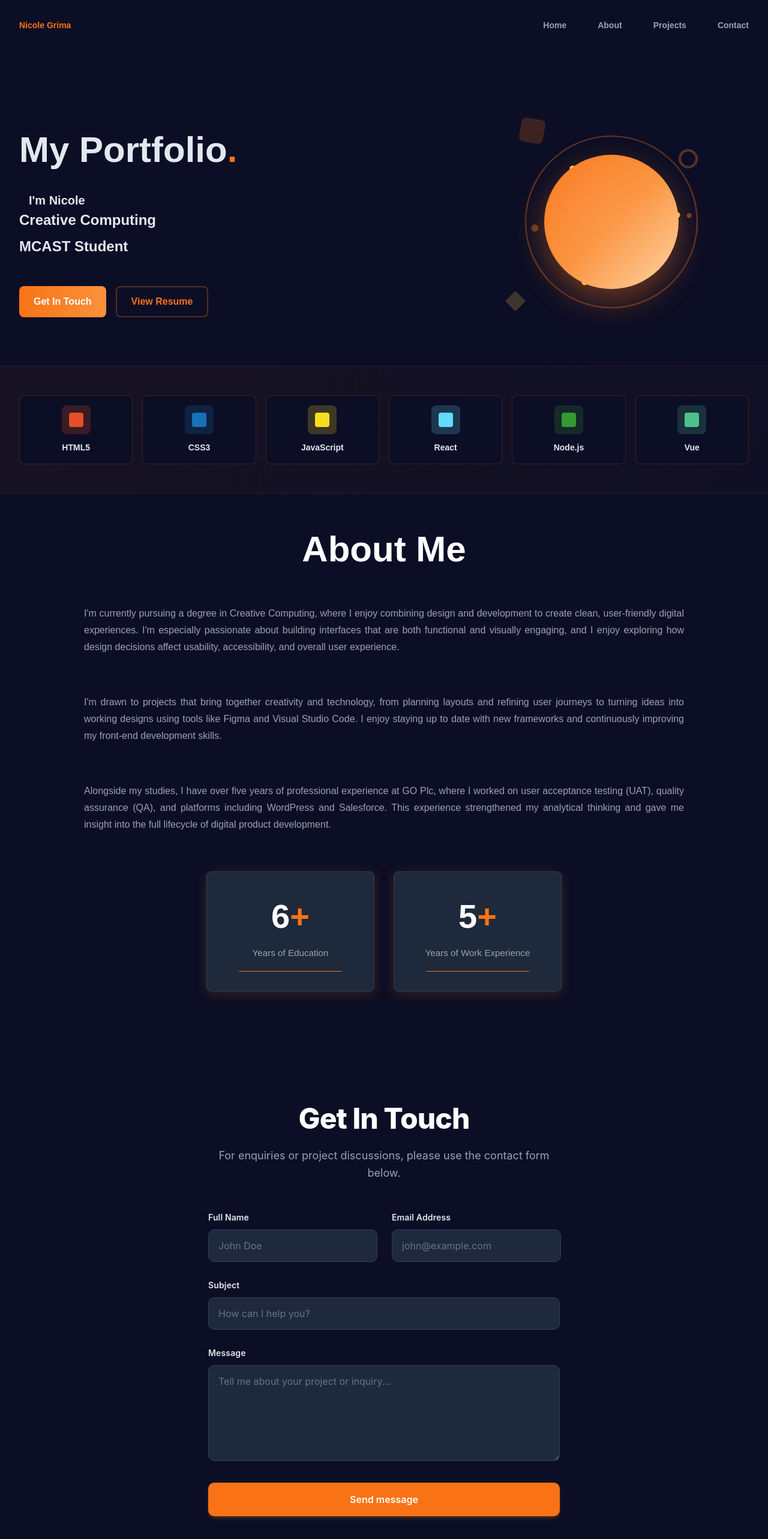
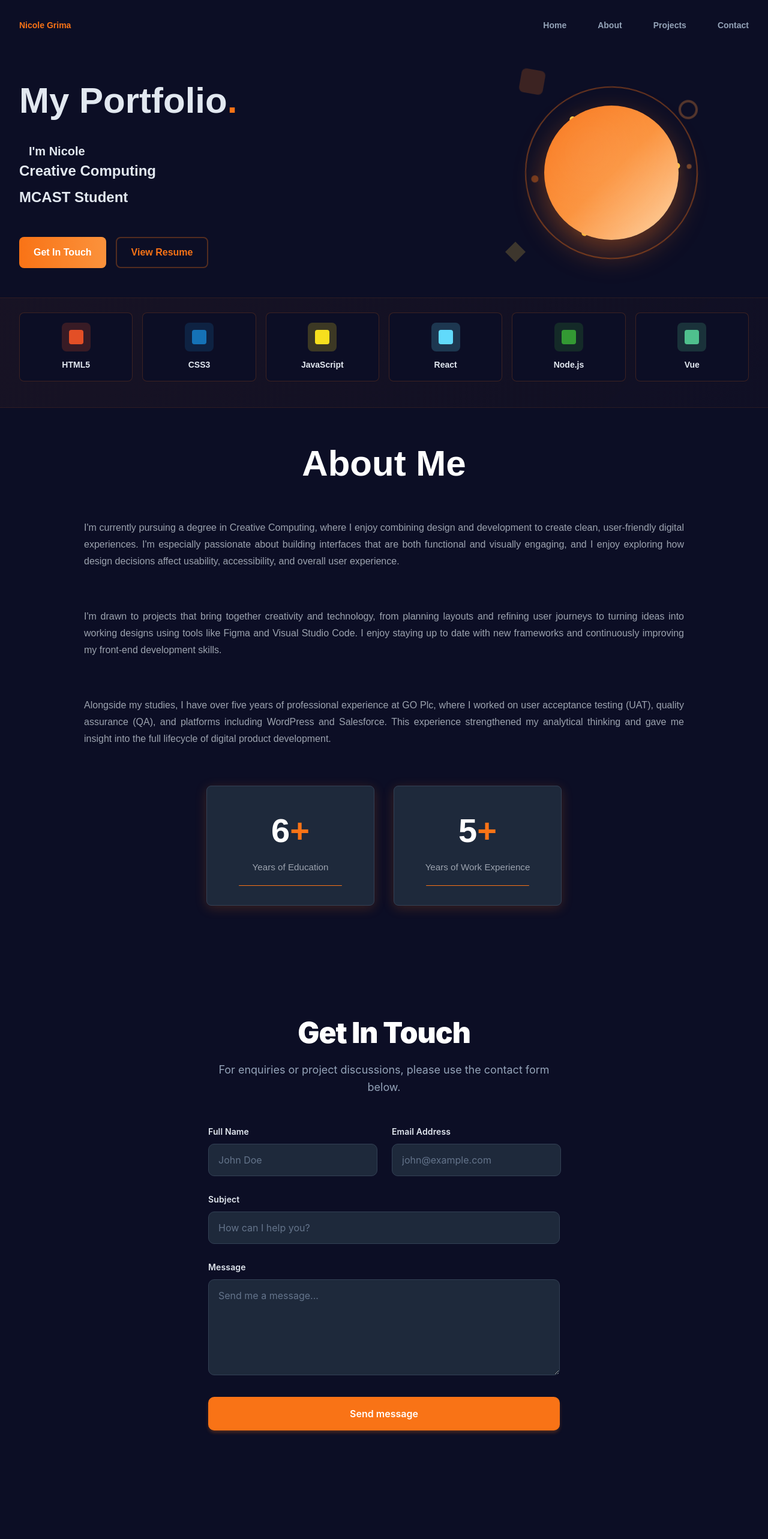
Before and after one commit to nic227/AFD-Assignment, a React (Vite) app: page / in a window 1280 px wide. Shown: the top 2566 px of the page at 60% size. After the commit the page ends 2513 px from the top, so only its background shows below. Built offline with nearby package versions, Linux system fonts and the light colour scheme.

Commit message:
Improve homepage layout and integrate contact form

```diff
--- a/src/pages/About/About.module.css
+++ b/src/pages/About/About.module.css
@@ -2,11 +2,12 @@
   max-width: 1400px;
   margin: 0 auto;
   padding: 3rem 2rem;
+  scroll-margin-top: 85px;
 }
 
 .aboutTitle {
   font-size: 3.75rem;
-  font-weight: bold;
+  font-weight: 900;
   margin-bottom: 3rem;
   text-align: center;
   color: white;
--- a/src/pages/Contact/Contact.module.css
+++ b/src/pages/Contact/Contact.module.css
@@ -9,11 +9,12 @@
   background-color: #0C0E25;
   padding: 4rem 2rem;
   color: white;
+  scroll-margin-top: 85px;
 }
 
 .heading {
   font-size: 3rem;
-  font-weight: 800;
+  font-weight: 900;
   margin-bottom: 0.75rem;
   color: #ffffff;
   letter-spacing: -0.02em;
--- a/src/pages/Contact/ContactPage.tsx
+++ b/src/pages/Contact/ContactPage.tsx
@@ -107,7 +107,7 @@ export default function Contact() {
             name="message"
             value={formData.message}
             onChange={handleChange}
-            placeholder="Tell me about your project or inquiry..."
+            placeholder="Send me a message..."
             className={`${styles.textarea} ${errors.message ? styles.inputError : ''}`}
           />
           {errors.message && <span className={styles.error}>{errors.message}</span>}
--- a/src/pages/Home/HomePage.module.css
+++ b/src/pages/Home/HomePage.module.css
@@ -8,7 +8,7 @@
   font-family: sans-serif;
   overflow: auto;
   position: relative;
-  padding-top: 130px;
+  padding-top: 80px;
 }
 
 /* Background Animation */
@@ -73,11 +73,12 @@
   z-index: 10;
   padding-left: 32px;
   padding-right: 32px;
-  padding-top: 48px;
-  padding-bottom: 48px;
+  padding-top: 16px;
+  padding-bottom: 16px;
   max-width: 80rem;
   margin-left: auto;
   margin-right: auto;
+  scroll-margin-top: 100px;
 }
 
 .heroGrid {
@@ -343,8 +344,8 @@
   z-index: 10;
   padding-left: 32px;
   padding-right: 32px;
-  padding-top: 48px;
-  padding-bottom: 48px;
+  padding-top: 24px;
+  padding-bottom: 43px;
   margin-top: 0;
   background: linear-gradient(135deg, rgba(249, 115, 22, 0.05) 0%, rgba(249, 115, 22, 0.02) 100%);
   border-top: 1px solid rgba(249, 115, 22, 0.1);
```
